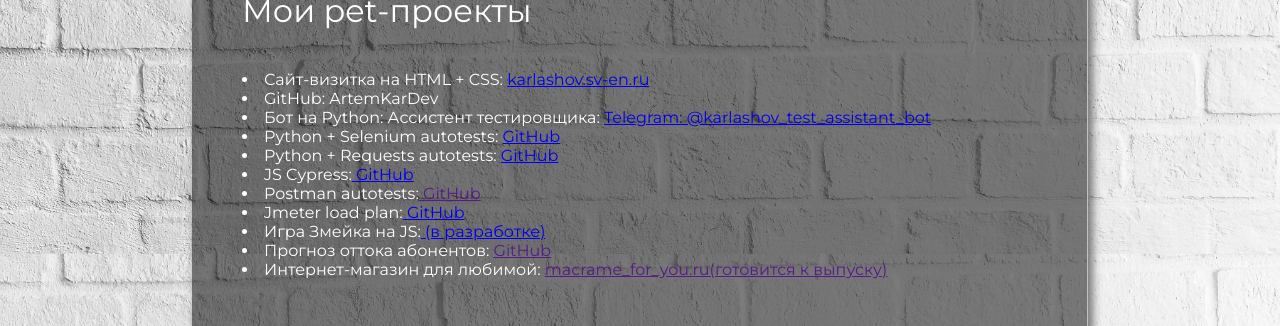
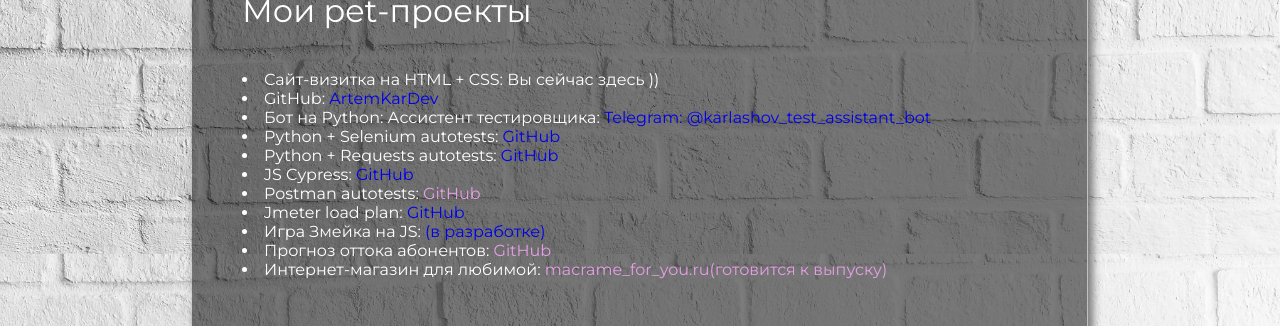
Before and after one commit to ArtemKarDev/business_card_website, a plain HTML site: page index.html in a window 1280 px wide. Shown: the part 1401-1727 px from the top of the page. Drawn offline with nearby package versions, Linux system fonts and the light colour scheme.

Commit message:
add new style link

```diff
--- a/index.html
+++ b/index.html
@@ -77,7 +77,7 @@
                     <span>
                     <p class="hero__description">
                         Уверенно решаю множество задач, как в проектировании тестовых сценариев для наиболее эффективного и оперативного тестирования, так и в области комплексного обеспечения качества ПО.
-                        <a href="https://t.me/Artem_Karlashov" target="_blank"> Пишите.</a>
+                        <a href="https://t.me/Artem_Karlashov" target="_blank" class="link_pink"> Пишите.</a>
                     </p>
                     </span>
                     <br>
@@ -131,19 +131,19 @@
                 </div>
 
                 <div class="title1">Мои pet-проекты</div>
-                <div class="full_name">
+                <div class="full_name" class="link_pink">
 
-                    <li>Сайт-визитка на HTML + CSS: <a href="http://karlashov.sv-en.ru:80" target="_blank"> karlashov.sv-en.ru</a></li>
-                    <li>GitHub:   <a href="https://github.com/ArtemKarDev" target="_blank"> </a> ArtemKarDev</li>
-                    <li>Бот на Python: Ассистент тестировщика: <a href="https://t.me/karlashov_test_assistant_bot" target="_blank"> Telegram: @karlashov_test_assistant_bot</a> </li>
-                    <li>Python + Selenium autotests:   <a href="https://github.com/ArtemKarDev/Selenium_pytest_allure_oop" target="_blank"> GitHub</a> </li>
-                    <li>Python + Requests autotests:   <a href="https://github.com/ArtemKarDev/python_autotests" target="_blank"> GitHub</a> </li>
-                    <li>JS Cypress:<a href="https://github.com/ArtemKarDev/cypress.js" target="_blank"> GitHub</a></li>
-                    <li>Postman autotests:<a href="" target="_blank"> GitHub</a> </li>
-                    <li>Jmeter load plan:<a href="https://github.com/ArtemKarDev/jmeter" target="_blank"> GitHub</a></li>
-                    <li>Игра Змейка на JS:<a href="http://karlashov.sv-en.ru/#snake" target="_blank"> (в разработке)</a> </li>
-                    <li>Прогноз оттока абонентов:   <a href="" target="_blank"> GitHub</a></li>
-                    <li>Интернет-магазин для любимой: <a href="" target="_blank"> macrame_for_you.ru(готовится к выпуску)</a></li>
+                    <li>Сайт-визитка на HTML + CSS: Вы сейчас здесь )) </li>
+                    <li>GitHub:   <a href="https://github.com/ArtemKarDev" target="_blank" class="link_pink"> ArtemKarDev</a> </li>
+                    <li>Бот на Python: Ассистент тестировщика: <a href="https://t.me/karlashov_test_assistant_bot" target="_blank" class="link_pink"> Telegram: @karlashov_test_assistant_bot</a> </li>
+                    <li>Python + Selenium autotests:   <a href="https://github.com/ArtemKarDev/Selenium_pytest_allure_oop" target="_blank" class="link_pink"> GitHub</a> </li>
+                    <li>Python + Requests autotests:   <a href="https://github.com/ArtemKarDev/python_autotests" target="_blank" class="link_pink"> GitHub</a> </li>
+                    <li>JS Cypress:<a href="https://github.com/ArtemKarDev/cypress.js" target="_blank" class="link_pink"> GitHub</a></li>
+                    <li>Postman autotests:<a href="" target="_blank" class="link_pink"> GitHub</a> </li>
+                    <li>Jmeter load plan:<a href="https://github.com/ArtemKarDev/jmeter" target="_blank" class="link_pink"> GitHub</a></li>
+                    <li>Игра Змейка на JS:<a href="http://karlashov.sv-en.ru/#snake" target="_blank" class="link_pink"> (в разработке)</a> </li>
+                    <li>Прогноз оттока абонентов:   <a href="" target="_blank" class="link_pink"> GitHub</a></li>
+                    <li>Интернет-магазин для любимой: <a href="" target="_blank" class="link_pink"> macrame_for_you.ru(готовится к выпуску)</a></li>
 
                 </div>
 
--- a/style.css
+++ b/style.css
@@ -24,6 +24,9 @@ h1, h2, h3 {
   margin: 0;
 }
 
+a {
+  text-decoration: none !important;
+}
 
 .header {
   width: 100%;
@@ -100,10 +103,19 @@ h1, h2, h3 {
 }
 
 .hero__link:hover {
-  color: #883d88;
+  color: #804f80;
 }
 
-.scroll_to_email:hover {
+
+.link_pink:visited {
+  color: #e69ee6;
+}
+
+.link_pink:active {
+  color: #fcdffc;
+}
+
+.link_pink:hover {
   color: #f7a3f7;
 }
 
```
